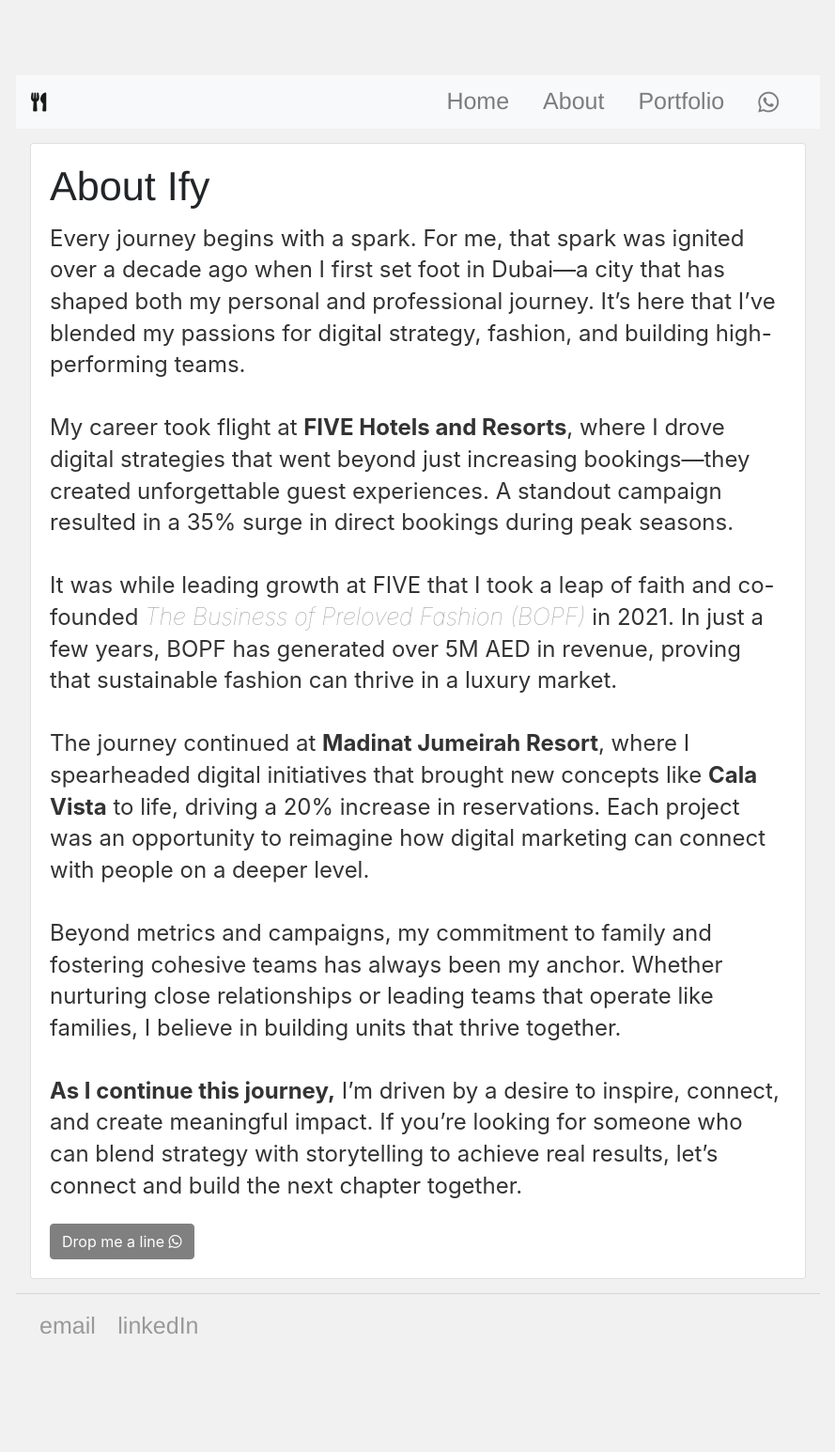
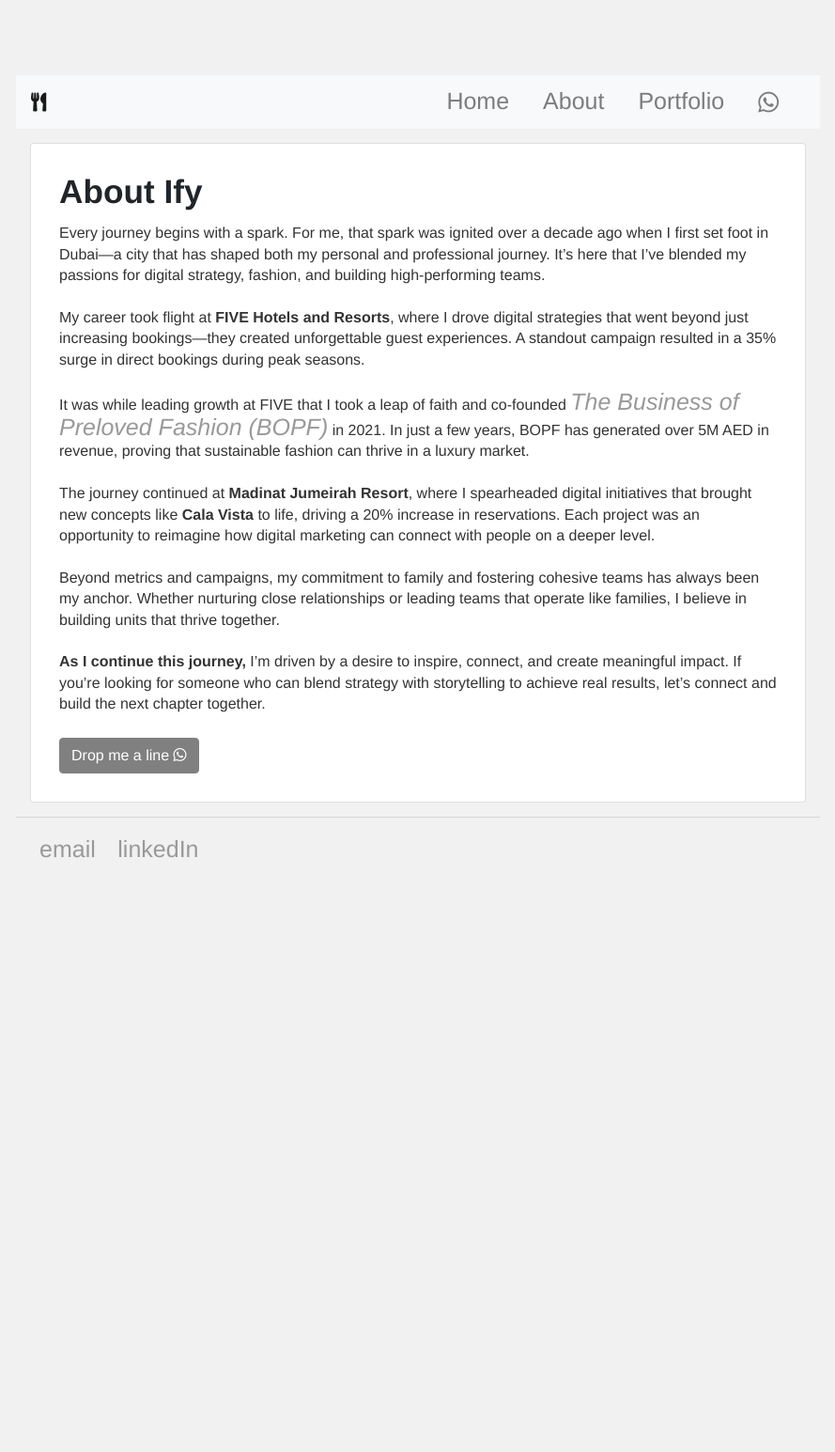
Before and after one commit to IfeanyiIbekwe/ifeanyiibekwe.github.io, a Jekyll site: the page built from about/index.html, in a window 1280 px wide. Shown: the whole page at 94% size, without its empty margins (195-1084 px from the left). Built offline with Jekyll 4.4.1, drawn with Linux system fonts in a browser that asks for light colours; nearby versions of some CDN libraries; after the commit the page ends 1038 px from its top, so only the background shows below that.

Commit message:
Update index.html

```diff
--- a/about/index.html
+++ b/about/index.html
@@ -3,15 +3,14 @@ layout: default
 title: Ifeanyi "Ify" Ibekwe, E-Commerce and Digital Marketing Expert | Driving Sales and Growth through Performance Marketing Strategies
 ---
 
-
-     <div class="blurb card">
+<div class="blurb card">
     <div class="card-body d-flex flex-column align-items-start justify-content-start">
         <!-- Text Content Container -->
         <div class="text-container">
             <h2 class="card-title">About Ify</h2>
 
             <!-- Main content area with collapsible functionality -->
-            <div class="content-preview" id="content-preview">
+            <div class="content-preview" id="content-preview-about">
                 <p class="card-text">
                     Every journey begins with a spark. For me, that spark was ignited over a decade ago when I first set foot in Dubai—a city that has shaped both my personal and professional journey. It’s here that I’ve blended my passions for digital strategy, fashion, and building high-performing teams.
                     <br><br>
@@ -28,7 +27,7 @@ title: Ifeanyi "Ify" Ibekwe, E-Commerce and Digital Marketing Expert | Driving S
             </div>
 
             <!-- Read More Button for Mobile -->
-            <button class="btn read-more-btn d-block d-md-none" onclick="toggleReadMore()" id="read-more-btn">Read More</button>
+            <button class="btn read-more-btn d-block d-md-none" onclick="toggleReadMoreAbout()" id="read-more-btn-about">Read More</button>
 
             <a href="https://wa.me/9710527427721" target="_blank" class="btn btn-primary mt-4" style="background-color: #1E3A8A; border-color: #1E3A8A;" title="Drop me a line on WhatsApp">
                 Drop me a line <i class="fab fa-whatsapp whatsapp-icon"></i>
@@ -36,3 +35,90 @@ title: Ifeanyi "Ify" Ibekwe, E-Commerce and Digital Marketing Expert | Driving S
         </div>
     </div>
 </div>
+
+<style>
+    .blurb {
+        font-family: 'Helvetica Neue', Arial, sans-serif;
+        line-height: 1.6;
+        padding: 10px;
+    }
+
+    .card-body {
+        display: flex;
+        flex-direction: column;
+        gap: 15px;
+    }
+
+    .text-container {
+        flex: 1;
+        max-width: 100%;
+    }
+
+    .card-title {
+        text-align: left;
+        font-size: 2.2em;
+        font-weight: bold;
+    }
+
+    @media (max-width: 576px) {
+        .card-title {
+            font-size: 1.8em;
+        }
+    }
+
+    .card-text {
+        text-align: left;
+        font-size: 1rem;
+    }
+
+    .content-preview {
+        max-height: none;
+        overflow: visible;
+        transition: max-height 0.5s ease-out;
+    }
+
+    @media (max-width: 576px) {
+        .content-preview {
+            max-height: 220px;
+            overflow: hidden;
+        }
+        .content-preview.expanded {
+            max-height: 2000px;
+        }
+    }
+
+    .read-more-btn {
+        position: fixed;
+        bottom: 10px;
+        left: 50%;
+        transform: translateX(-50%);
+        background-color: #FFD700;
+        border-color: #FFD700;
+        color: #000;
+        padding: 10px 20px;
+        border-radius: 20px;
+        font-weight: bold;
+        z-index: 1000;
+    }
+
+    .read-more-btn:hover {
+        background-color: #FFC300;
+        transform: scale(1.05);
+    }
+</style>
+
+<script>
+    function toggleReadMoreAbout() {
+        const content = document.querySelector('#content-preview-about');
+        const button = document.getElementById('read-more-btn-about');
+
+        if (content.classList.contains('expanded')) {
+            content.classList.remove('expanded');
+            button.textContent = 'Read More';
+        } else {
+            content.classList.add('expanded');
+            button.textContent = 'Read Less';
+            content.scrollIntoView({ behavior: 'smooth', block: 'start' });
+        }
+    }
+</script>
```
